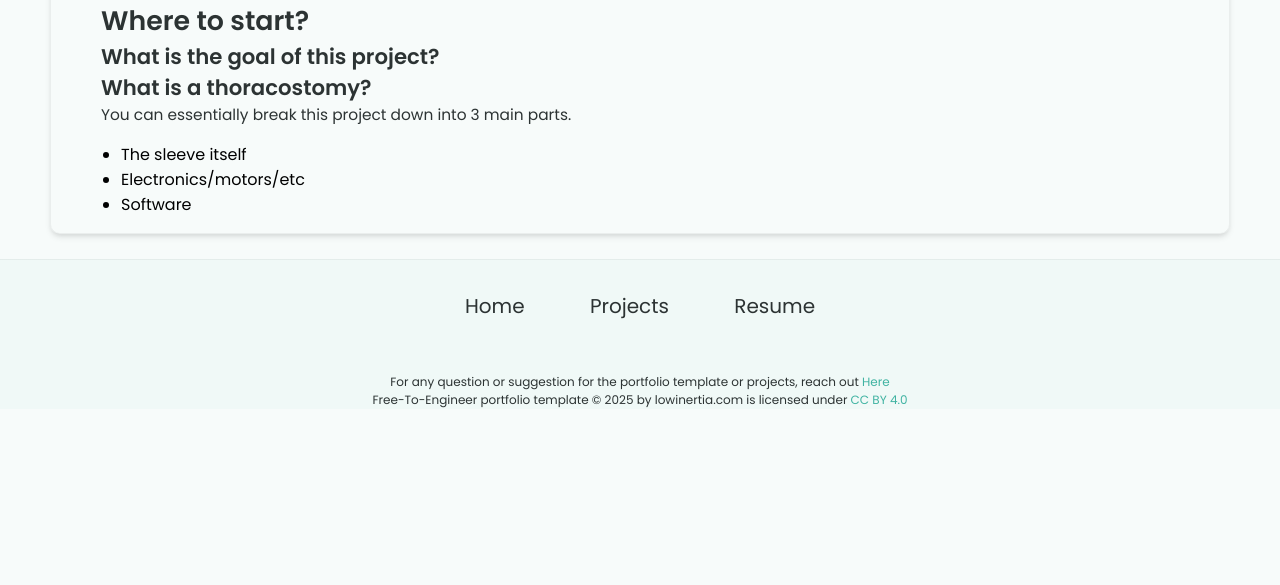
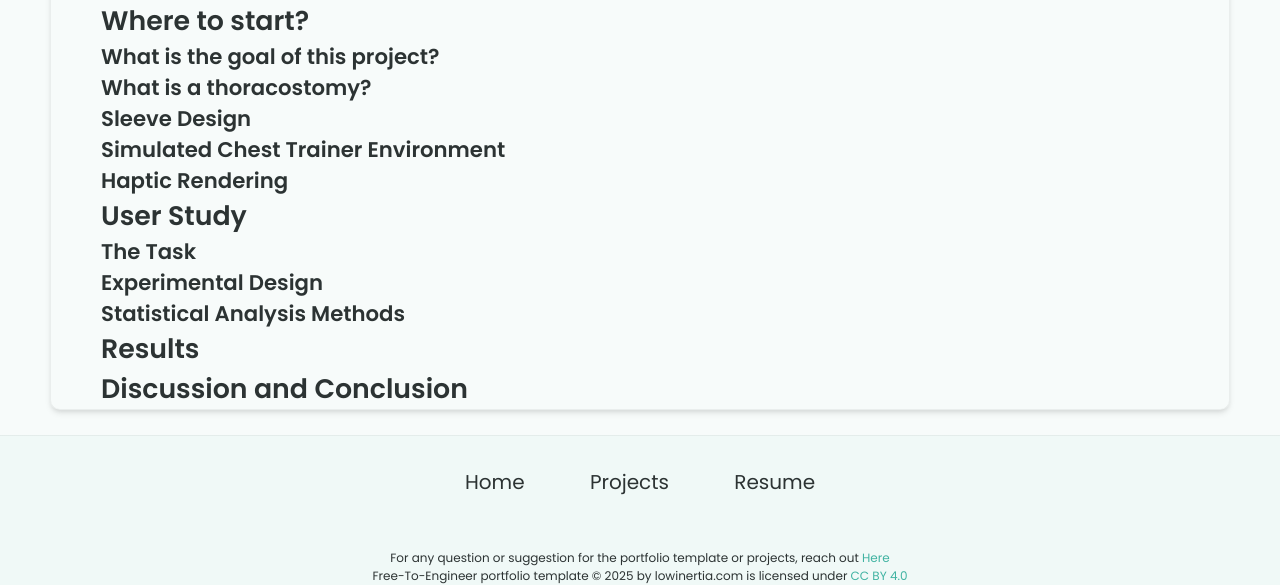
Before and after one commit to ShinKai001/goblin_Japanese, a Jekyll site: the page built from _projects/capstone-project/index.md, in a window 1280 px wide and 900 px high, scrolled down 3108 px, cut to the strip 315-900 px from the top of the window. Built offline with Jekyll 4.4.1, drawn with Linux system fonts in a browser that asks for light colours; before the commit the page ends 3832 px from its top, so only the background shows below that.

Commit message:
Expand project structure with new sections

```diff
--- a/_projects/capstone-project/index.md
+++ b/_projects/capstone-project/index.md
@@ -46,9 +46,25 @@ If you have any questions about this project, please contact me at the bottom of
 {% include youtube-video.html id="C44VwBty0CQ" autoplay= "false" width= "900px" %}
 
 # Where to start?
+
 ## What is the goal of this project?
+
 ## What is a thoracostomy?
-You can essentially break this project down into 3 main parts.
-- The sleeve itself
-- Electronics/motors/etc
-- Software
+
+## Sleeve Design
+
+## Simulated Chest Trainer Environment
+
+## Haptic Rendering
+
+# User Study
+
+## The Task
+
+## Experimental Design
+
+## Statistical Analysis Methods
+
+# Results
+
+# Discussion and Conclusion
```
